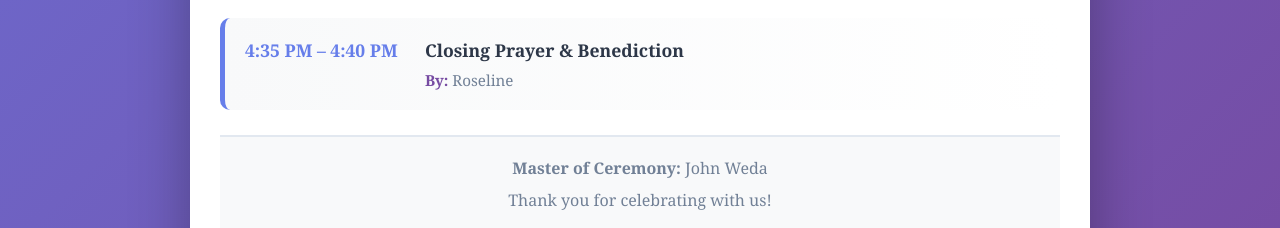
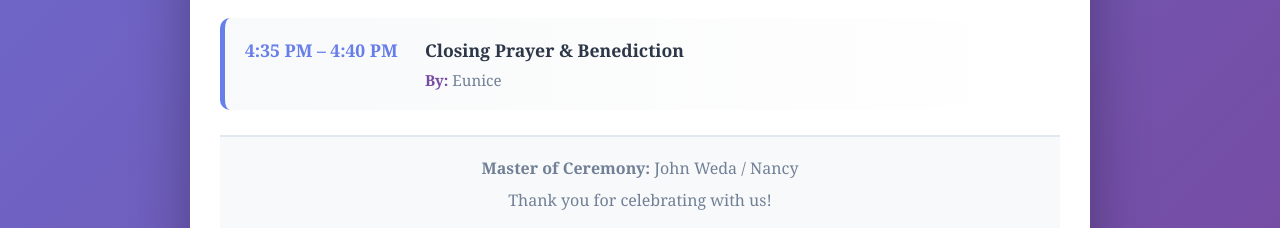
Before and after one commit to r-weda/Celebration, a plain HTML site: page index.html in a window 1280 px wide. Shown: the part 1552-1780 px from the top of the page. Drawn offline with Linux system fonts and the light colour scheme.

Commit message:
Update index.html

```diff
--- a/index.html
+++ b/index.html
@@ -255,13 +255,13 @@
                 <div class="time">4:35 PM – 4:40 PM</div>
                 <div class="details">
                     <div class="activity">Closing Prayer & Benediction</div>
-                    <div class="facilitator"><strong>By:</strong> Roseline</div>
+                    <div class="facilitator"><strong>By:</strong> Eunice</div>
                 </div>
             </div>
 
 
         <div class="footer">
-            <p><strong>Master of Ceremony:</strong> John Weda</p>
+            <p><strong>Master of Ceremony:</strong> John Weda / Nancy</p>
             <p style="margin-top: 10px;">Thank you for celebrating with us!</p>
               <p style="margin-top: 15px; font-size: 0.85em; color: #a0aec0;">© Robert Weda</p>
         </div>
```
